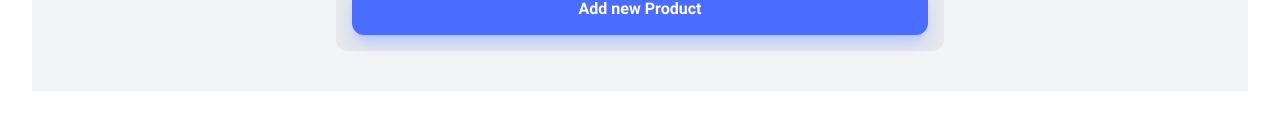
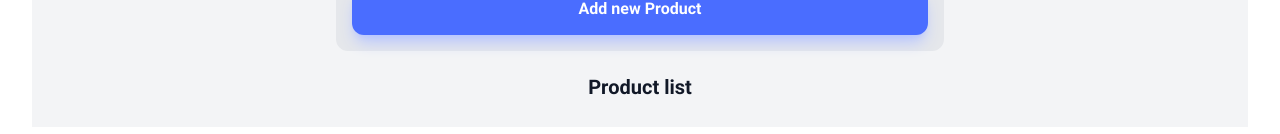
Before and after one commit to hossein-oudaran/inventory-app-in-react, a React (Vite) app: page / in a window 1280 px wide. Shown: the part 614-748 px from the top of the page. Built offline with nearby package versions, Linux system fonts and the light colour scheme.

Commit message:
create Product.jsx page , develope ProductList.jsx

```diff
--- a/src/App.jsx
+++ b/src/App.jsx
@@ -3,6 +3,8 @@ import "./App.css";
 import CategoryForm from "./features/category/CategoryForm";
 import ProductsForm from "./features/products/ProductsForm";
 import Navbar from "./ui/Navbar";
+import ProductList from "./features/products/ProducList";
+import Products from "./pages/Products";
 
 function App() {
   const [categories, setCategorie] = useState([]);
@@ -12,8 +14,7 @@ function App() {
       <Navbar />
       <div className="container max-w-screen-sm mx-auto p-4">
         <CategoryForm setCategorie={setCategorie} />
-        <ProductsForm categories={categories} />
-
+        <Products categories={categories} />
       </div>
     </div>
   );
--- /dev/null
+++ b/src/features/products/ProducList.jsx
@@ -0,0 +1,53 @@
+import React from "react";
+
+function ProducList({ products, categories, setProducts }) {
+  const categoryLabel = (categoryId) => {
+    return categories.find((c) => c.id === parseInt(categoryId)).title;
+  };
+
+  const handleDelete = (productId) => {
+    const filteredProducts = products.filter(
+      (p) => p.id !== parseInt(productId)
+    );
+    setProducts(filteredProducts);
+  };
+
+  return (
+    <div>
+      <h2 className="text-xl text-secondary-900 font-bold mb-2">
+        Product list
+      </h2>
+      {products.map((product) => {
+        return (
+          <div
+            key={product.id}
+            className="flex items-center justify-between mb-2 w-full min-w-[400px]"
+          >
+            <span className="text-secondary-800 text-lg font-semibold">
+              {product.title}
+            </span>
+            <div className="flex items-center gap-x-3">
+              <span className="text-secondary-800">{product.createdAt}</span>
+              <span className="flex items-center justify-center px-3 py-0.5 text-secondary-800 border border-secondary-800 text-sm rounded-2xl">
+                {categoryLabel(product.categoryId)}
+              </span>
+              <div className="badge badge--secondary">
+                <span className="p-2">{product.quantity}</span>
+              </div>
+              <div>
+                <button
+                  onClick={() => handleDelete(product.id)}
+                  className="btn btn--danger"
+                >
+                  delete
+                </button>
+              </div>
+            </div>
+          </div>
+        );
+      })}
+    </div>
+  );
+}
+
+export default ProducList;
--- a/src/features/products/ProductsForm.jsx
+++ b/src/features/products/ProductsForm.jsx
@@ -4,13 +4,13 @@ import TextField from "../../ui/Text_Field";
 import RHFSelect from "../../ui/RHFSelect";
 import toLocalDateShort from "../../utils/toLocalDateShort";
 
-function ProductsForm({ categories }) {
+function ProductsForm({ categories, setProducts }) {
   const [productsFormData, setProductsFormData] = useState({
     title: "",
     quantity: "",
     category: "",
   });
-  const [products, setProducts] = useState([]);
+
   const { register, handleSubmit, reset } = useForm();
 
   const onSubmit = (product) => {
@@ -23,7 +23,7 @@ function ProductsForm({ categories }) {
       id: new Date().getTime(),
     };
     reset();
-    setProducts((prevState) => [...prevState, newProduct]);
+    setProducts((products) => [...products, newProduct]);
     setProductsFormData({ title: "", quantity: "", category: "" });
   };
   return (
@@ -60,7 +60,6 @@ function ProductsForm({ categories }) {
             register={register}
             options={categories}
             required
-            key={categories.id}
           />
         </div>
         <button type="submit" className="btn btn--primary mt-8">
--- /dev/null
+++ b/src/pages/Products.jsx
@@ -0,0 +1,20 @@
+import React, { useState } from "react";
+import ProductsForm from "../features/products/ProductsForm";
+import ProducList from "../features/products/ProducList";
+
+function Products({ categories }) {
+  const [products, setProducts] = useState([]);
+
+  return (
+    <div>
+      <ProductsForm setProducts={setProducts} categories={categories} />
+      <ProducList
+        products={products}
+        setProducts={setProducts}
+        categories={categories}
+      />
+    </div>
+  );
+}
+
+export default Products;
--- a/src/ui/RHFSelect.jsx
+++ b/src/ui/RHFSelect.jsx
@@ -1,4 +1,4 @@
-function RHFSelect({ label, name, register, options, required, key }) {
+function RHFSelect({ label, name, register, options, required }) {
   return (
     <div>
       <label
@@ -11,7 +11,7 @@ function RHFSelect({ label, name, register, options, required, key }) {
         {...register(name)}
         id={name}
         className="textField__input"
-        key={key}
+        // key={key}
       >
         {options.map((option) => (
           <option key={option.title} value={option.id}>
```
